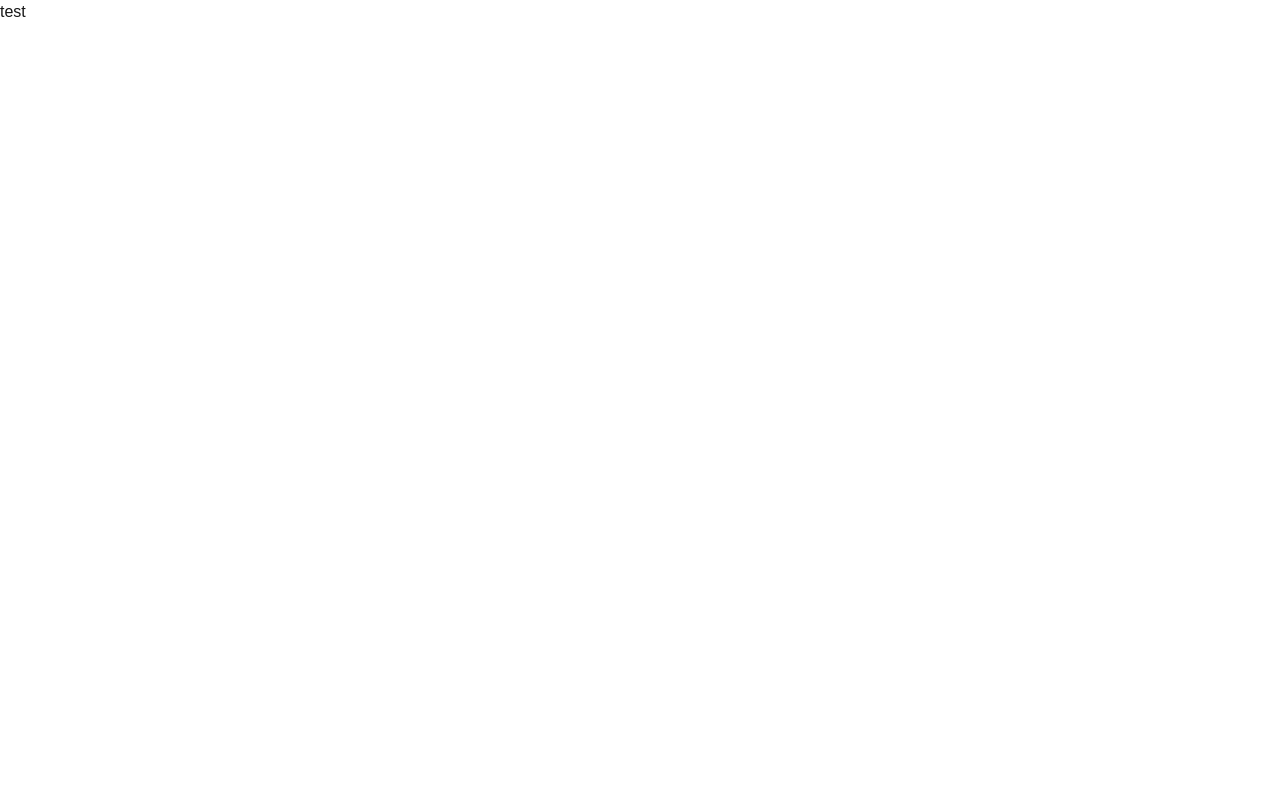
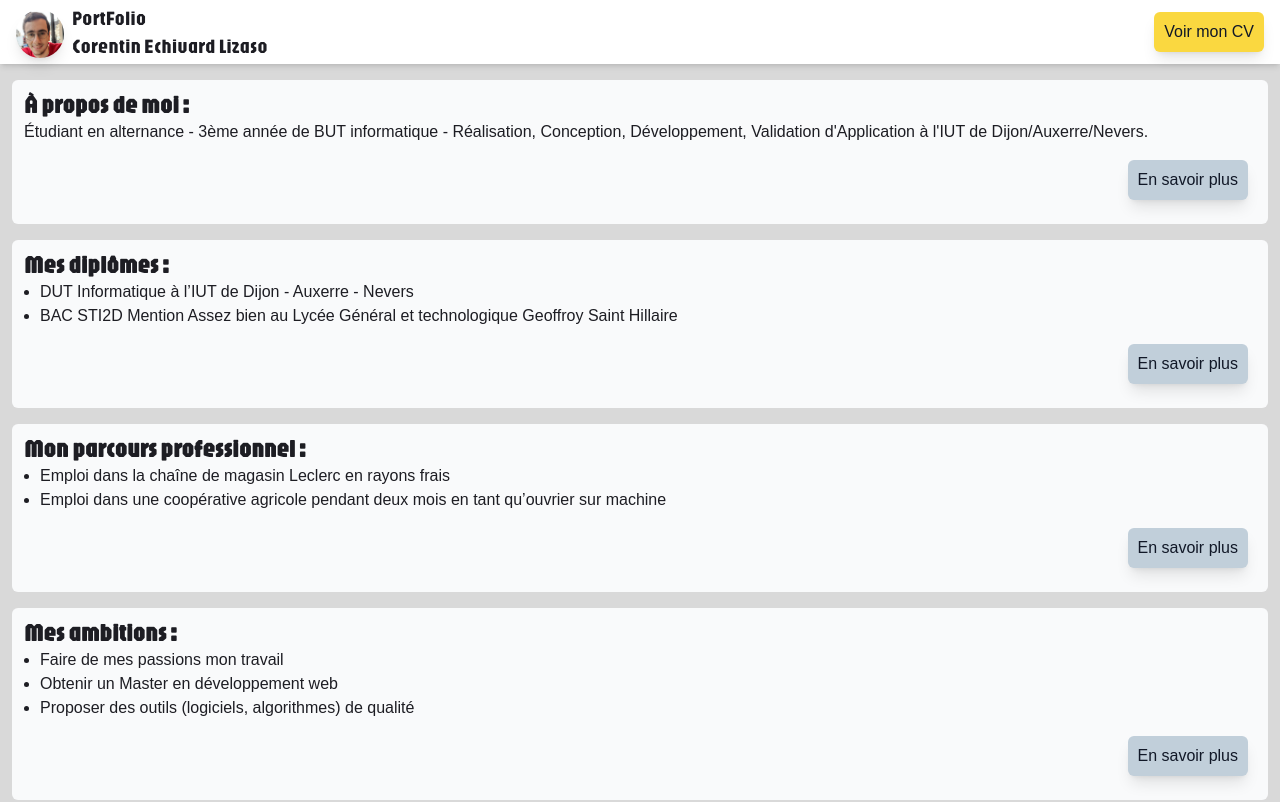
Before and after one commit to KyNoxal/PortFolio, a Next.js app: page /accueil in a window 1280 px wide. Shown: the top 802 px of the page. Built offline with nearby package versions, Linux system fonts and the light colour scheme.

Commit message:
Page d'accueil
Amélioration de la page d'Accueil. Création du composant Card pour le rendu de chaque partie de la page. Création du composant GrayButton pour la redirection vers les autres pages

```diff
--- a/src/app/accueil/page.tsx
+++ b/src/app/accueil/page.tsx
@@ -1,3 +1,53 @@
+import Card from "@/components/card";
+import Header from "@/components/header";
+
 export default function Accueil() {
-    return <p>test</p>
+	return (
+		<main className="bg-wheat w-full justify-center min-h-screen">
+			<Header />
+			<Card
+				title="À propos de moi :"
+				nodes={<p>Étudiant en alternance - 3ème année de BUT informatique - Réalisation,
+					Conception, Développement, Validation d'Application à l'IUT de
+					Dijon/Auxerre/Nevers.</p>}
+			/>
+			<Card
+				title="Mes diplômes :"
+				nodes={
+					<ul className="list-disc ml-4">
+						<li>DUT Informatique à l’IUT de Dijon - Auxerre - Nevers</li>
+						<li>BAC STI2D Mention Assez bien au Lycée Général et technologique Geoffroy Saint Hillaire</li>
+					</ul>
+				}
+			/>
+			<Card
+				title="Mon parcours professionnel :"
+				nodes={
+					<ul className="list-disc ml-4">
+						<li>Emploi dans la chaîne de magasin Leclerc en rayons frais</li>
+						<li>Emploi dans une coopérative agricole pendant deux mois en tant qu’ouvrier sur machine</li>
+					</ul>
+				}
+			/>
+			<Card
+				title="Mes ambitions :"
+				nodes={
+					<ul className="list-disc ml-4">
+						<li>Faire de mes passions mon travail</li>
+						<li>Obtenir un Master en développement web</li>
+						<li>Proposer des outils (logiciels, algorithmes) de qualité</li>
+					</ul>
+				}
+			/>
+			<Card
+				title="Mes projets et réalisations :"
+				nodes={
+					<ul className="list-disc ml-4">
+						<li>Création d’un logiciel Windows de gestion de composants électroniques</li>
+						<li>Création d’une IA capable de jouer aux dames et aux morpions</li>
+						<li>Développement d’un jeu de puzzle en JavaScript            </li>
+					</ul>}
+			/>
+		</main>
+	);
 }
--- a/src/app/page.tsx
+++ b/src/app/page.tsx
@@ -2,7 +2,6 @@ import { YellowButton } from "@/components/yellow-button";
 
 export default function Home() {
   return <div className="flex flex-col items-center justify-center min-h-screen bg-grayblue text-white">
-
       <div className="mb-6">
         <img src="/pp.png" alt="Photo de profil" className="w-40 h-40 rounded-full shadow-lg" />
       </div>
@@ -11,9 +10,9 @@ export default function Home() {
       <p className="text-lg text-gray-400 font-actor">Étudiant en informatique</p>
 
       <YellowButton
-        text="Accueil"
-        className="mt-4"
+        text="Découvrir mon PortFolio"
         href="/accueil"
+        className="rounded-full mt-8 px-6 py-2"
       />
 
     </div>
--- /dev/null
+++ b/src/components/card.tsx
@@ -0,0 +1,21 @@
+import ReactMarkdown from "react-markdown";
+import { GrayButton } from "./gray-button";
+import { ReactNode } from "react";
+
+type CardProps = {
+    title: string,
+    nodes: ReactNode
+}
+
+export default function Card({title, nodes}:CardProps) {
+  return (
+    <div className="my-4 mx-3 h-fit px-3 py-2 rounded-md bg-gray-50 text-black">
+        <h1 className="text-2xl font-jaro font-bold">{title}</h1>
+        {nodes}
+
+        <div className="flex justify-end m-2">
+            <GrayButton text="En savoir plus" className="h-auto py-2 px-2.5 text-md mx-auto rounded-md my-2 justify-end"/>
+        </div>
+    </div>
+  );
+}
--- /dev/null
+++ b/src/components/gray-button.tsx
@@ -0,0 +1,16 @@
+import Link from 'next/link';
+import React from 'react';
+
+type YellowButtonProps = {
+  text: string;
+  className?: string;
+  href?: string;
+}
+
+export function GrayButton({ text, className, href }: YellowButtonProps) {
+  return <Link href={href?? "#"}>
+        <button className={`bg-graybutton text-gray-900 hover:bg-graybuttonhover shadow-lg hover:scale-110 hover:ease-in-out duration-200 ${className}`} >
+            {text}
+        </button>
+    </Link>;
+}
--- /dev/null
+++ b/src/components/header.tsx
@@ -0,0 +1,24 @@
+import { YellowButton } from "./yellow-button";
+
+export default function Header() {
+  return (
+    <div className="sticky top-0 bg-white h-16 w-full flex items-center justify-between px-4 shadow-md z-10">
+      <div className="flex items-center">
+        <img
+          src="/pp.png"
+          alt="Photo de profil"
+          className="mt-1 w-12 h-12 rounded-full shadow-lg"
+        />
+        <div className="ml-2">
+          <p className="text-xl text-black font-jaro">PortFolio</p>
+          <p className="text-xl text-black font-jaro">Corentin Echivard Lizaso</p>
+        </div>
+      </div>
+
+      <YellowButton
+        text="Voir mon CV"
+        className="h-auto py-2 px-2.5 text-md mx-auto rounded-md"
+      />
+    </div>
+  );
+}
--- a/src/components/yellow-button.tsx
+++ b/src/components/yellow-button.tsx
@@ -9,8 +9,8 @@ type YellowButtonProps = {
 }
 
 export function YellowButton({ text, className, href }: YellowButtonProps) {
-  return <Link href={href? href : "#"}>
-        <button className={`mt-8 px-6 py-2 bg-yellow text-gray-900 font-medium rounded-full hover:bg-yellowhover shadow-lg hover:scale-110 hover:ease-in-out duration-200 ${className}`} >
+  return <Link href={href?? "#"}>
+        <button className={`bg-yellow text-gray-900 hover:bg-yellowhover shadow-lg hover:scale-110 hover:ease-in-out duration-200 ${className}`} >
             {text}
         </button>
     </Link>;
--- a/tailwind.config.ts
+++ b/tailwind.config.ts
@@ -17,7 +17,9 @@ export default {
         yellow: "#FAD840",
         white: "#FFFFFF",
         wheat: "#D9D9D9",
-        blue: "#07399D"
+        blue: "#07399D",
+        graybutton: "#C1CFDA",
+        graybuttonhover: "#939EA6"
       },
       fontFamily: {
         actor: ['Actor', 'system-ui'],
```
Also changed, not shown: package.json (+5 -5 lines).
